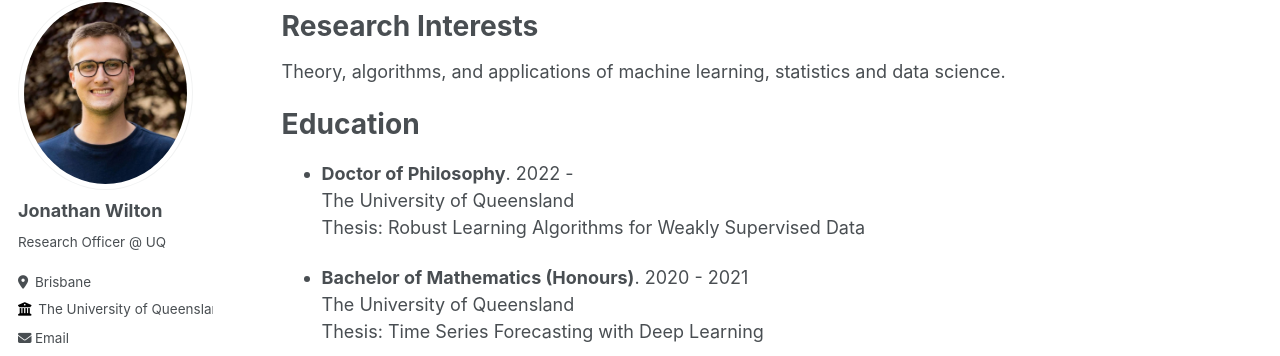
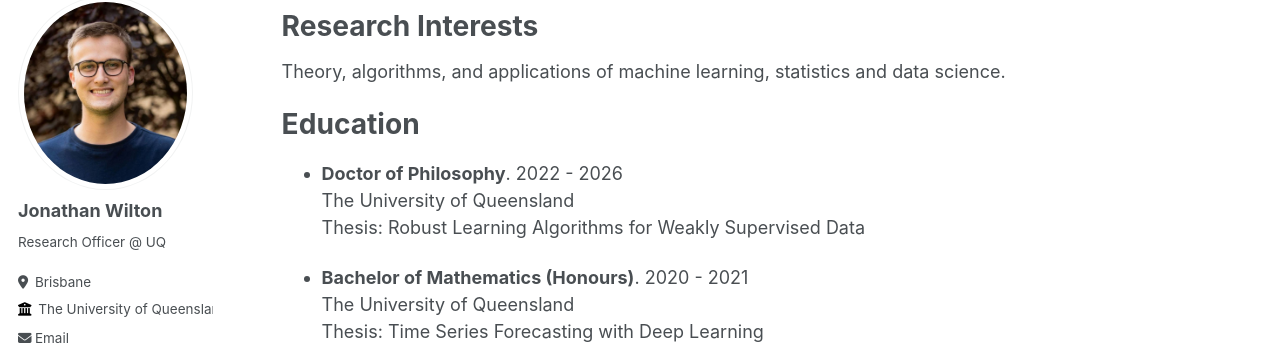
Before and after one commit to jonathanwilton/jonathanwilton.github.io, a Jekyll site: the page built from _pages/about.md, in a window 1280 px wide and 982 px high. Shown: the part 110-466 px from the top of the window. Built offline with Jekyll 4.4.1, drawn with Linux system fonts in a browser that asks for light colours; some web fonts are replaced.

Commit message:
Update education

```diff
--- a/_pages/about.md
+++ b/_pages/about.md
@@ -13,7 +13,7 @@ Theory, algorithms, and applications of machine learning, statistics and data sc
 
 Education
 ======
-* __Doctor of Philosophy__. 2022 -  <br />
+* __Doctor of Philosophy__. 2022 - 2026 <br />
 The University of Queensland<br />
 Thesis: Robust Learning Algorithms for Weakly Supervised Data
 
```
